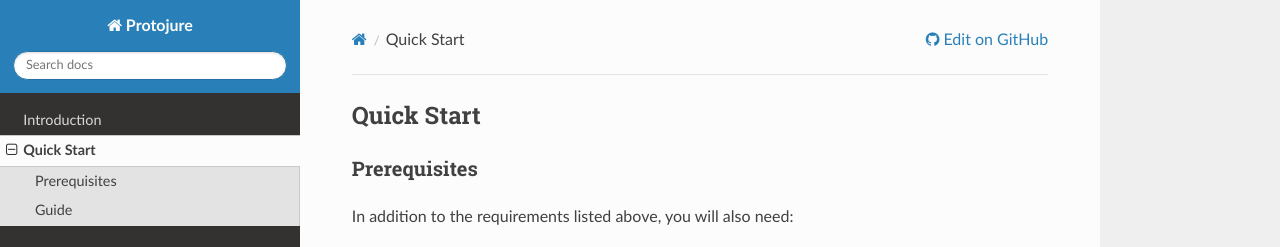
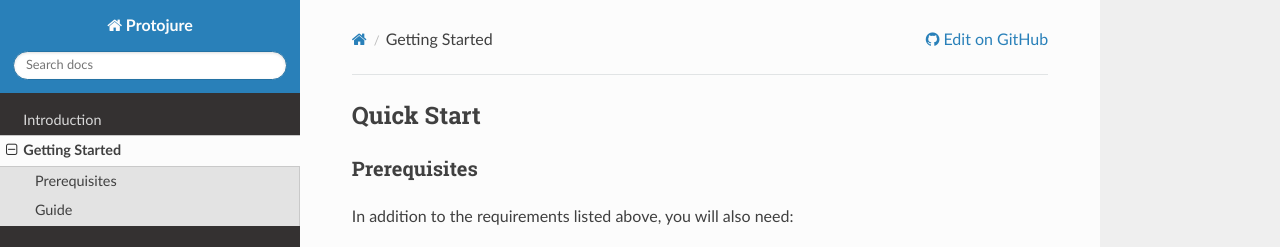
Before and after one commit to protojure/readthedocs, an MkDocs documentation site: the page built from docs/getting-started.md, in a window 1280 px wide and 900 px high. Shown: the top 247 px of the window. Built offline with MkDocs 1.6.1, drawn with Linux system fonts in a browser that asks for light colours; nearby versions of some CDN libraries.

Commit message:
Rename top-level QuickStart to GettingStarted
Signed-off-by: Greg Haskins <greg@manetu.com>

```diff
--- a/mkdocs.yml
+++ b/mkdocs.yml
@@ -13,7 +13,7 @@ strict: true
 
 nav:
 - Introduction: index.md
-- Quick Start: quickstart.md
+- Getting Started: getting-started.md
 
 markdown_extensions:
   - toc:
```
Also changed, not shown: docs/getting-started.md (renamed from docs/quickstart.md).
